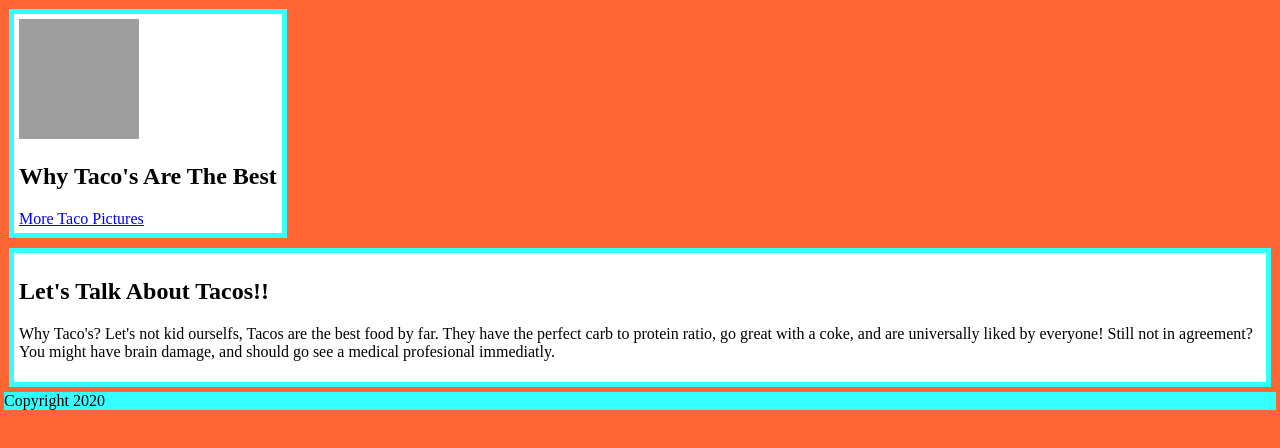
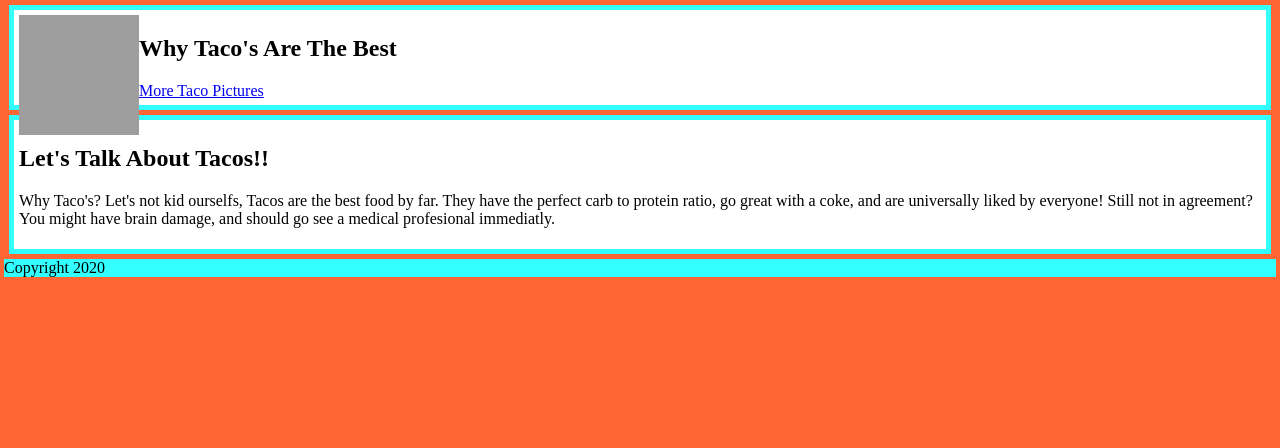
Before and after one commit to sbradford309/my-first-repo, a plain HTML site: page index.html in a window 1280 px wide. Drawn offline with Linux system fonts and the light colour scheme; grey boxes are pictures that could not be loaded.

Commit message:
inline changes revised

```diff
--- a/Styles/Styles.css
+++ b/Styles/Styles.css
@@ -1,6 +1,4 @@
-header {
-    display: inline-block;
-}
+
 body {
     margin: 4px;
     background-color: #ff6633;
--- a/index.html
+++ b/index.html
@@ -7,8 +7,8 @@
 <body>
     <header>
         <section>
-            <img src="https://graphicriver.img.customer.envatousercontent.com/files/257334687/Cartoon%20Taco.jpg?auto=compress%2Cformat&q=80&fit=crop&crop=top&max-h=8000&max-w=590&s=dcad9b01f3a2f7c785ac2d6db9c2c74d" width = "120" height = "120" />
-            <h1>
+            <img id = "logo" src="https://graphicriver.img.customer.envatousercontent.com/files/257334687/Cartoon%20Taco.jpg?auto=compress%2Cformat&q=80&fit=crop&crop=top&max-h=8000&max-w=590&s=dcad9b01f3a2f7c785ac2d6db9c2c74d" width = "120" height = "120" />
+            <h1 id = "HeadTitle">
                 Why Taco's Are The Best
             </h1>
             <nav>
```
